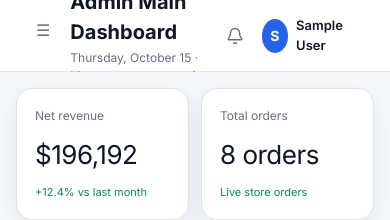
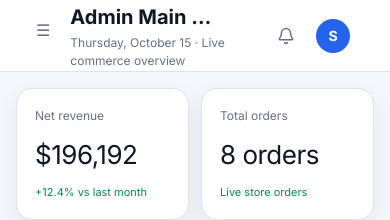
Before and after one commit to asmaa-abobakr1/graduation_projecttttt, a React (Vite) app: page /admin in a window 390 px wide. Shown: the top 220 px of the page. Built offline with nearby package versions, Linux system fonts and the light colour scheme; no server answers; sample sign-in values are in the browser's storage.

Commit message:
feat: improve admin layout mobile responsiveness

```diff
--- a/src/admin.css
+++ b/src/admin.css
@@ -417,6 +417,7 @@
   /* Two-column layout stacks */
   .adm-two-col {
     flex-direction: column;
+    grid-template-columns: 1fr !important;
   }
   .adm-two-col-main,
   .adm-two-col-side {
@@ -488,6 +489,11 @@
   button {
     min-height: 44px;
   }
+
+  /* Image upload preview: reduce height on mobile */
+  .adm-image-preview {
+    height: 160px !important;
+  }
 }
 
 /* ── RESPONSIVE — Tablet (768px – 1023px) ───────────────────────── */
--- a/src/components/layout/AdminLayout.jsx
+++ b/src/components/layout/AdminLayout.jsx
@@ -3,6 +3,7 @@ import { Outlet, useLocation } from 'react-router-dom';
 import AdminSidebar from './AdminSidebar';
 import { useAuth } from '../../context/AuthContext';
 import { Bell } from 'lucide-react';
+import { useResponsive } from '../../hooks/useResponsive';
 
 const PAGE_TITLES = {
   '/admin':            { title: 'Admin Main Dashboard',      sub: 'Live commerce overview' },
@@ -18,6 +19,7 @@ const PAGE_TITLES = {
 export default function AdminLayout() {
   const [mobileSidebarOpen, setMobileSidebarOpen] = useState(false);
   const { user } = useAuth();
+  const { isMobile } = useResponsive();
   const location = useLocation();
   const page = PAGE_TITLES[location.pathname] || { title: 'Admin', sub: '' };
   const today = new Date().toLocaleDateString('en-US', { weekday: 'long', month: 'long', day: 'numeric' });
@@ -44,7 +46,7 @@ export default function AdminLayout() {
               ☰
             </button>
             <div style={{ display: 'flex', flexDirection: 'column', gap: 2 }}>
-              <p style={{ fontSize: 20, fontWeight: 700, color: '#101828', margin: 0 }}>{page.title}</p>
+              <p style={{ fontSize: 20, fontWeight: 700, color: '#101828', margin: 0, overflow: 'hidden', textOverflow: 'ellipsis', whiteSpace: 'nowrap', maxWidth: isMobile ? '150px' : 'none' }}>{page.title}</p>
               <p style={{ fontSize: 12, color: '#667085', margin: 0 }}>{today} · {page.sub}</p>
             </div>
           </div>
@@ -60,7 +62,7 @@ export default function AdminLayout() {
               <div style={{ width: 34, height: 34, borderRadius: '50%', background: '#2563eb', color: '#fff', fontSize: 14, fontWeight: 700, display: 'flex', alignItems: 'center', justifyContent: 'center' }}>
                 {user?.name?.charAt(0) || 'A'}
               </div>
-              <span style={{ fontSize: 13, fontWeight: 600, color: '#101828' }}>{user?.name || 'Admin'}</span>
+              <span style={{ fontSize: 13, fontWeight: 600, color: '#101828' }}>{!isMobile && (user?.name || 'Admin')}</span>
             </div>
           </div>
         </div>
```
